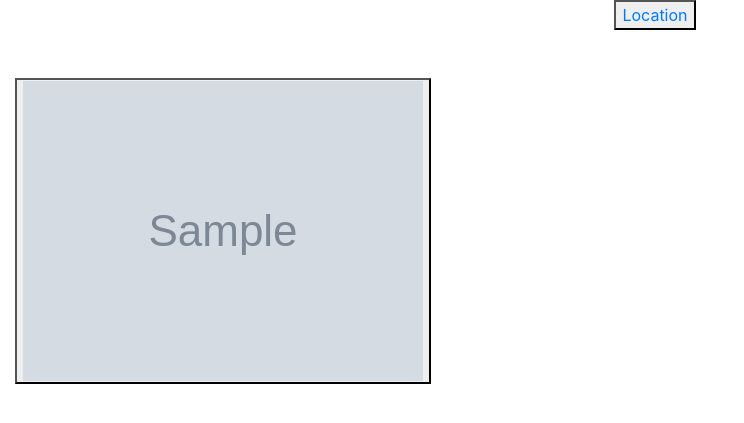
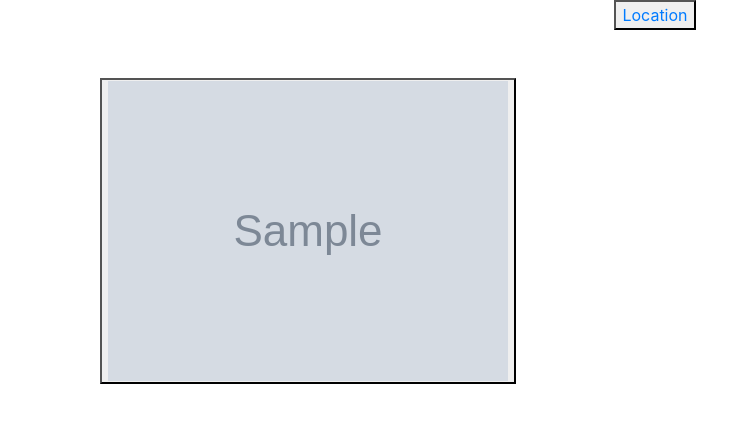
Before and after one commit to rithaven/Personal-Gallery-application, a Django app: page / in a window 1280 px wide. Shown: the part 114-537 px from the top of the page, without its empty margins (0-744 px from the left). Run offline with Django 3.2, Linux system fonts and the light colour scheme; tables that the repository leaves empty hold one stand-in row (values such as "Sample post"); grey boxes marked "Sample" are stand-in pictures; some libraries are stand-ins or nearby versions.

Commit message:
Add Style

```diff
--- a/gallery/templates/all-gallery/images.html
+++ b/gallery/templates/all-gallery/images.html
@@ -5,18 +5,23 @@
 
 <!--Grid row-->
 <div class="row">
+
   <div class="col-md-12 d-flex justify-content-center mb-5">
     <button><a href="{% url 'locations' %}">Location</a></button>
     <!-- <button type="button" class="btn btn-outline-black waves-effect filter" data-rel="Location">Location</button> -->
   </div>
 </div>
+
+<div class="container">
+{% for phot in captured %}
 <div class="row">
-  {% for phot in captured %}
+  <div class="col-md-3" style="width:25em;">
   <!-- Large modal -->
 
 
   <button> <img src="{{phot.image.url}}" alt="{{phot.name}}" class="img-fluidmyimage" data-toggle="modal" data-target="#{{phot.id}}"></button>
-
+  {% endfor%}
+  {% for phot in captured %}
   <!--Model-->
   <div class="modal fade" id="{{phot.id}}" tabindex="-1" role="dialog"
     aria-labelledby="exampleModalCenterTitle" aria-hidden="true">
@@ -32,32 +37,31 @@
 
         </div>
         <div class="modal-body">
-          <img src="{{phot.image.url}}" alt="{{phot.name}}" class="img-fluid
-            myimage">
+          <img src="{{phot.image.url}}" alt="{{phot.name}}" class="img-fluidmyimage">
           <p><b>Description:</b> {{phot.description}}</p>
           <p><b>Taken from:</b> {{phot.location}}</p>
           <p><b>Category:</b> {{phot.category}}</p>
 
           <button class="rounded btn-primary"
             onclick="copyurl('{{phot.id}}-url')">Copy Image link</button>
-          <input class="form-control input-lg" type="text"
-            value="http://127.0.0.1:8000{{phot.image.url}}"
-            id="{{phot.id}}-url">
+          <input class="form-control input-lg" type="text" value="http://127.0.0.1:8000{{phot.image.url}}" id="{{phot.id}}-url">
+
+
           <!--Script for copying images link-->
           <script type="text/javascript">
-        function copyurl(element){
+           function copyurl(element){
           var cpvar=document.getElementById(element);
           cpvar.select();
           document.execCommand('copy');
           alert("successfully copied the image link:"+cpvar.value);
         }
-        </script>
+          </script>
         </div>
       </div>
     </div>
   </div>
 
-
-  {% endfor%}
+{% endfor%}
+</div>
 </div>
 {% endblock%}
--- a/photos/settings.py
+++ b/photos/settings.py
@@ -137,7 +137,7 @@ USE_TZ =True
 #prodect.com/en/1.11/howto/static-files/
 STATIC_URL= '/static/'
 STATICFILES_DIRS=(
-    os.path.join(BASE_DIR, 'static')
+    os.path.join(BASE_DIR, 'static'),
 )
 STATIC_ROOT = os.path.join(BASE_DIR, 'staticfiles')
 
```
Also changed, not shown: gallery/migrations/0008_auto_20191015_1203.py (added).
